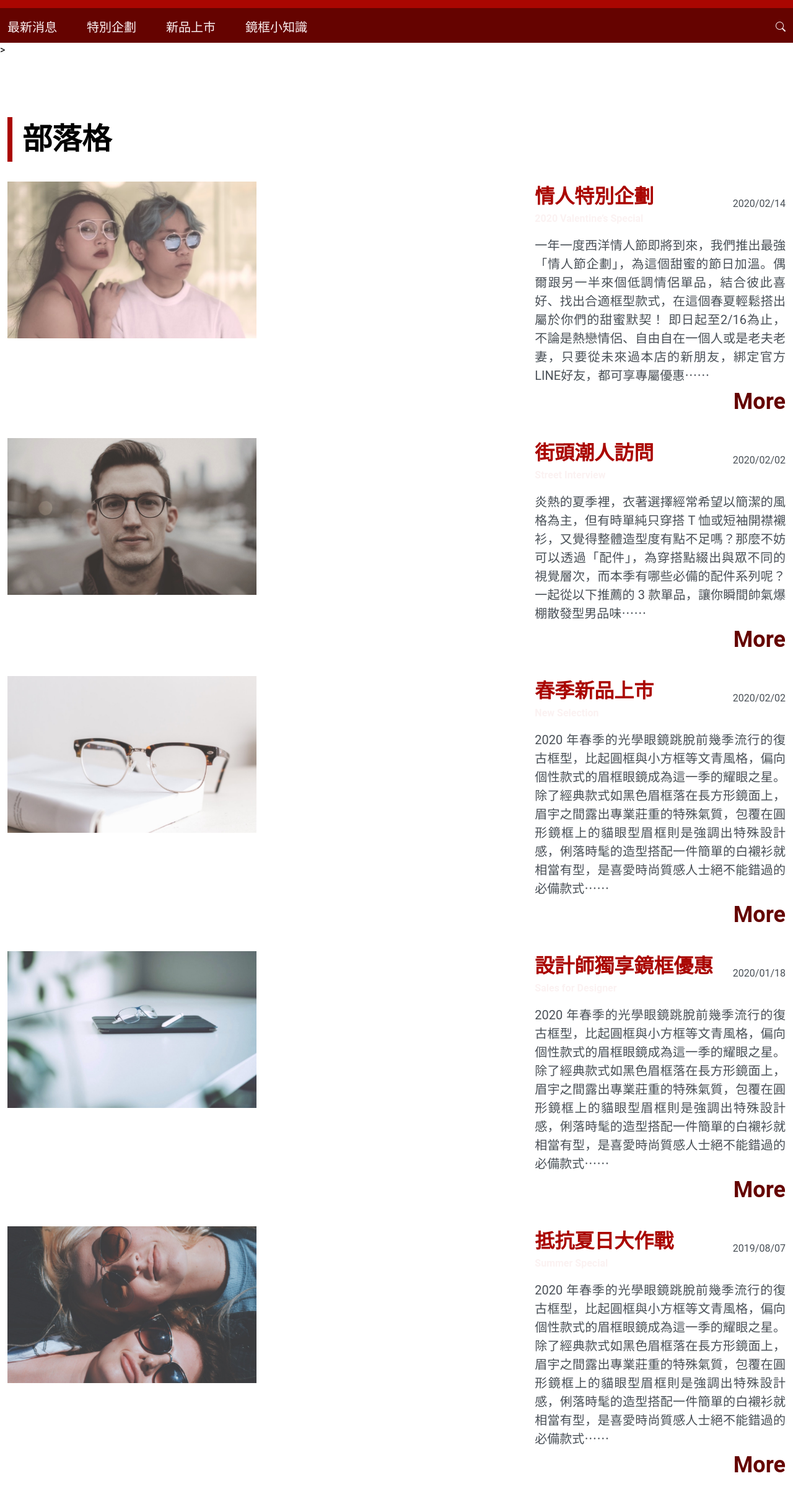
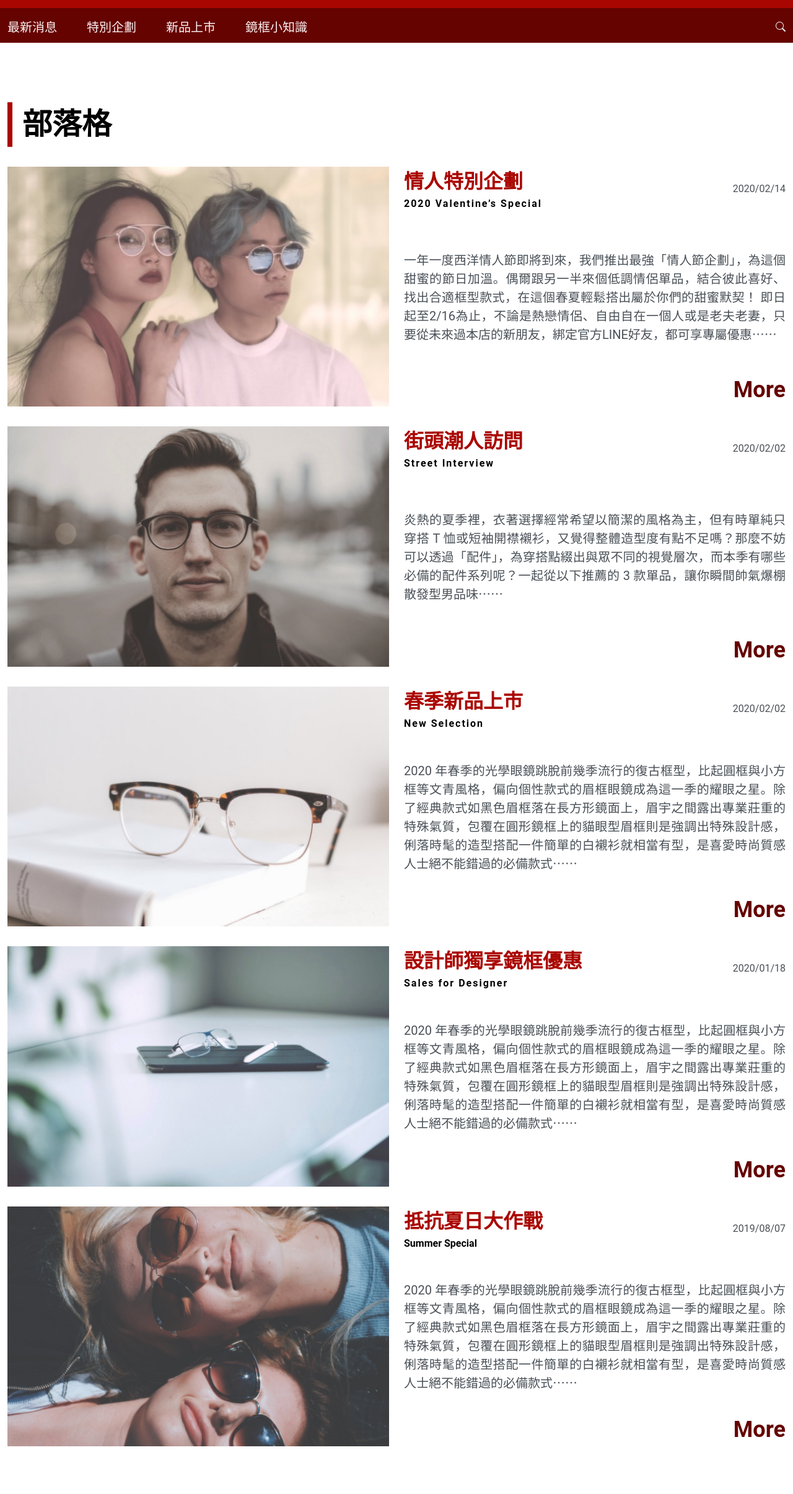
Before and after one commit to ginn723/WebLayoutTraining-week4, a plain HTML site: page blog.html in a window 1280 px wide. Shown: the part 67-2478 px from the top of the page at 62% size. Drawn offline with nearby package versions, Linux system fonts and the light colour scheme; a web font is replaced by a local one.

Commit message:
Update 2022-09-02T11:25:53.479Z

```diff
--- a/blog.html
+++ b/blog.html
@@ -4,7 +4,7 @@
     <meta charset="UTF-8" />
     <meta name="viewport" content="width=device-width, initial-scale=1.0" />
     <meta http-equiv="X-UA-Compatible" content="ie=edge" />
-    <title>首頁</title>
+    <title>眼鏡形象網站</title>
 
     <link rel="stylesheet" href="./assets/style/all.css" />
   </head>
@@ -77,139 +77,142 @@
       </div>
     </div>
   </div>
-</div>>
-
+</div>
 
 <!-- title -->
 <div class="container">
   <h2 class="border-left fs-48 fs-sm-24 mt-96 px-16 bold">部落格</h2>
 </div>
 
-
 <!-- content -->
 <div class="container">
-
   <!-- blog -->
   <div class="blog blog1 flex d-sm-block mt-32">
-      <a href="./blog-inner.html">
+
       <div class="blog-img w-50 w-sm-100 px-12">
-          <img src="./assets/images/blog-1.png" alt="">
+        <a href="./blog-inner.html"></a>
+        <img src="./assets/images/blog-1.png" alt="" />
+        </a>
       </div>
       <div class="blog-details w-50 w-sm-100 px-12">
         <div class="flex justify-content-between align-items-center">
           <div class="title bold">
             <h3 class="fs-32 fs-md-24 primary-color">情人特別企劃</h3>
-              <p class="fs20 fs-md-16">2020 Valentine’s Special</p>
+            <p class="fs20 fs-md-16 dark letter-spacing-2">2020 Valentine’s Special</p>
           </div>
-            <div class="date gray">
-              2020/02/14
-            </div>
+          <div class="date gray">2020/02/14</div>
         </div>
         <p class="gray fs-20 mt-16 mt-md-4 text-justify d-md-none d-sm-none">
-          一年一度西洋情人節即將到來，我們推出最強「情人節企劃」，為這個甜蜜的節日加溫。偶爾跟另一半來個低調情侶單品，結合彼此喜好、找出合適框型款式，在這個春夏輕鬆搭出屬於你們的甜蜜默契！ 即日起至2/16為止，不論是熱戀情侶、自由自在一個人或是老夫老妻，只要從未來過本店的新朋友，綁定官方LINE好友，都可享專屬優惠⋯⋯
+          一年一度西洋情人節即將到來，我們推出最強「情人節企劃」，為這個甜蜜的節日加溫。偶爾跟另一半來個低調情侶單品，結合彼此喜好、找出合適框型款式，在這個春夏輕鬆搭出屬於你們的甜蜜默契！
+          即日起至2/16為止，不論是熱戀情侶、自由自在一個人或是老夫老妻，只要從未來過本店的新朋友，綁定官方LINE好友，都可享專屬優惠⋯⋯
         </p>
         <p class="d-none d-md-block gray text-justify mt-md-4 d-sm-none">
           一年一度西洋情人節即將到來，我們推出最強「情人節企劃」，為這個甜蜜的節日加溫。偶爾跟另一半來個低調情侶單品，結合彼此喜好、找出合適框型款式，在這個春夏輕鬆搭出屬於你們的甜蜜默契！即日起至2/16為止，不論是熱戀情侶、自由自在一個人或是老夫老妻⋯⋯more
         </p>
         <div class="more text-right d-md-none">
-            <a class="fs-36 secondary-color bold" href="./blog-inner.html">More</a>
+          <a class="fs-36 secondary-color bold" href="./blog-inner.html"
+            >More</a
+          >
         </div>
       </div>
-      </a>
-
   </div>
 
   <div class="blog blog2 flex d-sm-block mt-32">
+      <div class="blog-img w-50 w-md-50 w-sm-100 px-12">
         <a href="./blog-inner.html">
-        <div class="blog-img w-50 w-sm-100 px-12">
-          <img src="./assets/images/blog-2.png" alt="">
+          <img src="./assets/images/blog-2.png" alt="" />
+        </a>
       </div>
       <div class="blog-details w-50 w-sm-100 px-12">
         <div class="flex justify-content-between align-items-center">
           <div class="title bold">
             <h3 class="fs-32 fs-md-24 primary-color">街頭潮人訪問</h3>
-              <p class="fs20 fs-md-16">Street Interview</p>
+            <p class="fs20 fs-md-16 dark letter-spacing-2">Street Interview</p>
           </div>
-            <div class="date gray">
-              2020/02/02
+          <div class="date gray">2020/02/02</div>
+        </div>
+        <p class="gray fs-20 mt-16 mt-md-4 text-justify d-md-none d-sm-none">
+          炎熱的夏季裡，衣著選擇經常希望以簡潔的風格為主，但有時單純只穿搭 T
+          恤或短袖開襟襯衫，又覺得整體造型度有點不足嗎？那麼不妨可以透過「配件」，為穿搭點綴出與眾不同的視覺層次，而本季有哪些必備的配件系列呢？一起從以下推薦的
+          3 款單品，讓你瞬間帥氣爆棚散發型男品味⋯⋯
+        </p>
+        <p class="d-none d-md-block gray text-justify mt-md-4 d-sm-none">
+          炎熱的夏季裡，衣著選擇經常希望以簡潔的風格為主，但有時單純只穿搭 T
+          恤或短袖開襟襯衫，又覺得整體造型度有點不足嗎？那麼不妨可以透過「配件」，為穿搭點綴出與眾不同的視覺層次，而本季有哪些必備的配件系列呢？一起從以下推薦的
+          3 款單品，讓你瞬間帥氣⋯⋯more
+        </p>
+        <div class="more text-right d-md-none">
+          <a class="fs-36 secondary-color bold" href="./blog-inner.html"
+            >More</a
+          >
         </div>
       </div>
-          <p class="gray fs-20 mt-16 mt-md-4 text-justify d-md-none d-sm-none">
-          炎熱的夏季裡，衣著選擇經常希望以簡潔的風格為主，但有時單純只穿搭 T 恤或短袖開襟襯衫，又覺得整體造型度有點不足嗎？那麼不妨可以透過「配件」，為穿搭點綴出與眾不同的視覺層次，而本季有哪些必備的配件系列呢？一起從以下推薦的 3 款單品，讓你瞬間帥氣爆棚散發型男品味⋯⋯
-          </p>
-          <p class="d-none d-md-block gray text-justify mt-md-4 d-sm-none">
-            炎熱的夏季裡，衣著選擇經常希望以簡潔的風格為主，但有時單純只穿搭 T 恤或短袖開襟襯衫，又覺得整體造型度有點不足嗎？那麼不妨可以透過「配件」，為穿搭點綴出與眾不同的視覺層次，而本季有哪些必備的配件系列呢？一起從以下推薦的 3 款單品，讓你瞬間帥氣⋯⋯more
-          </p>
-          <div class="more text-right d-md-none">
-            <a class="fs-36 secondary-color bold" href="./blog-inner.html">More</a>
-          </div>
-        </div>
-      </a>
-
   </div>
 
   <div class="blog blog3 flex d-sm-block mt-32">
+      <div class="blog-img w-50 w-sm-100 px-12">
         <a href="./blog-inner.html">
-        <div class="blog-img w-50 w-sm-100 px-12">
-          <img src="./assets/images/blog-3.png" alt="">
+          <img src="./assets/images/blog-3.png" alt="" />
+        </a>
       </div>
       <div class="blog-details w-50 w-sm-100 px-12">
         <div class="flex justify-content-between align-items-center">
           <div class="title bold">
             <h3 class="fs-32 fs-md-24 primary-color">春季新品上市</h3>
-              <p class="fs20 fs-md-16">New Selection</p>
+            <p class="fs20 fs-md-16 dark letter-spacing-2">New Selection</p>
           </div>
-            <div class="date gray">
-              2020/02/02
-            </div>
+          <div class="date gray">2020/02/02</div>
         </div>
         <p class="gray fs-20 mt-16 mt-md-4 text-justify d-md-none d-sm-none">
-          2020 年春季的光學眼鏡跳脫前幾季流行的復古框型，比起圓框與小方框等文青風格，偏向個性款式的眉框眼鏡成為這一季的耀眼之星。除了經典款式如黑色眉框落在長方形鏡面上，眉宇之間露出專業莊重的特殊氣質，包覆在圓形鏡框上的貓眼型眉框則是強調出特殊設計感，俐落時髦的造型搭配一件簡單的白襯衫就相當有型，是喜愛時尚質感人士絕不能錯過的必備款式⋯⋯
+          2020
+          年春季的光學眼鏡跳脫前幾季流行的復古框型，比起圓框與小方框等文青風格，偏向個性款式的眉框眼鏡成為這一季的耀眼之星。除了經典款式如黑色眉框落在長方形鏡面上，眉宇之間露出專業莊重的特殊氣質，包覆在圓形鏡框上的貓眼型眉框則是強調出特殊設計感，俐落時髦的造型搭配一件簡單的白襯衫就相當有型，是喜愛時尚質感人士絕不能錯過的必備款式⋯⋯
         </p>
         <p class="d-none d-md-block gray text-justify mt-md-4 d-sm-none">
           一年一度西洋情人節即將到來，我們推出最強「情人節企劃」，為這個甜蜜的節日加溫。偶爾跟另一半來個低調情侶單品，結合彼此喜好、找出合適框型款式，在這個春夏輕鬆搭出屬於你們的甜蜜默契！即日起至2/16為止，不論是熱戀情侶、自由自在一個人或是老夫老妻⋯⋯more
         </p>
         <div class="more text-right d-md-none">
-            <a class="fs-36 secondary-color bold" href="./blog-inner.html">More</a>
+          <a class="fs-36 secondary-color bold" href="./blog-inner.html"
+            >More</a
+          >
         </div>
       </div>
-      </a>
-
   </div>
 
   <div class="blog blog4 flex d-sm-block mt-32">
+      <div class="blog-img w-50 w-sm-100 px-12">
         <a href="./blog-inner.html">
-        <div class="blog-img w-50 w-sm-100 px-12">
-          <img src="./assets/images/blog-4.png" alt="">
+          <img src="./assets/images/blog-4.png" alt="" />
+        </a>
       </div>
       <div class="blog-details w-50 w-sm-100 px-12">
         <div class="flex justify-content-between align-items-center">
           <div class="title bold">
             <h3 class="fs-32 fs-md-24 primary-color">設計師獨享鏡框優惠</h3>
-              <p class="fs20 fs-md-16">Sales for Designer</p>
+            <p class="fs20 fs-md-16 dark letter-spacing-2">Sales for Designer</p>
           </div>
-            <div class="date gray">
-              2020/01/18
+          <div class="date gray">2020/01/18</div>
+        </div>
+        <p class="gray fs-20 mt-16 mt-md-4 text-justify d-md-none d-sm-none">
+          2020
+          年春季的光學眼鏡跳脫前幾季流行的復古框型，比起圓框與小方框等文青風格，偏向個性款式的眉框眼鏡成為這一季的耀眼之星。除了經典款式如黑色眉框落在長方形鏡面上，眉宇之間露出專業莊重的特殊氣質，包覆在圓形鏡框上的貓眼型眉框則是強調出特殊設計感，俐落時髦的造型搭配一件簡單的白襯衫就相當有型，是喜愛時尚質感人士絕不能錯過的必備款式⋯⋯
+        </p>
+        <p class="d-none d-md-block gray text-justify mt-md-4 d-sm-none">
+          2020
+          年春季的光學眼鏡跳脫前幾季流行的復古框型，比起圓框與小方框等文青風格，偏向個性款式的眉框眼鏡成為這一季的耀眼之星。除了經典款式如黑色眉框落在長方形鏡面上，眉宇之間露出專業莊重的特殊氣質，包覆在圓形鏡框上的貓眼型眉框則是強調出特殊設計感，⋯⋯more
+        </p>
+        <div class="more text-right d-md-none">
+          <a class="fs-36 secondary-color bold" href="./blog-inner.html"
+            >More</a
+          >
         </div>
       </div>
-          <p class="gray fs-20 mt-16 mt-md-4 text-justify d-md-none d-sm-none">
-          2020 年春季的光學眼鏡跳脫前幾季流行的復古框型，比起圓框與小方框等文青風格，偏向個性款式的眉框眼鏡成為這一季的耀眼之星。除了經典款式如黑色眉框落在長方形鏡面上，眉宇之間露出專業莊重的特殊氣質，包覆在圓形鏡框上的貓眼型眉框則是強調出特殊設計感，俐落時髦的造型搭配一件簡單的白襯衫就相當有型，是喜愛時尚質感人士絕不能錯過的必備款式⋯⋯
-          </p>
-          <p class="d-none d-md-block gray text-justify mt-md-4 d-sm-none">
-            2020 年春季的光學眼鏡跳脫前幾季流行的復古框型，比起圓框與小方框等文青風格，偏向個性款式的眉框眼鏡成為這一季的耀眼之星。除了經典款式如黑色眉框落在長方形鏡面上，眉宇之間露出專業莊重的特殊氣質，包覆在圓形鏡框上的貓眼型眉框則是強調出特殊設計感，⋯⋯more
-          </p>
-          <div class="more text-right d-md-none">
-            <a class="fs-36 secondary-color bold" href="./blog-inner.html">More</a>
-          </div>
-        </div>
-      </a>
-
   </div>
 
   <div class="blog blog5 flex d-sm-block mt-32">
+      <div class="blog-img w-50 w-sm-100 px-12">
         <a href="./blog-inner.html">
-        <div class="blog-img w-50 w-sm-100 px-12">
-          <img src="./assets/images/blog-5.png" alt="">
+          <img src="./assets/images/blog-5.png" alt="" />
+        </a>
       </div>
       <div class="blog-details w-50 w-sm-100 px-12">
         <div class="flex justify-content-between align-items-center">
@@ -217,24 +220,23 @@
             <h3 class="fs-32 fs-md-24 primary-color">抵抗夏日大作戰</h3>
             <p class="fs20 fs-md-16">Summer Special</p>
           </div>
-            <div class="date gray">
-              2019/08/07
+          <div class="date gray">2019/08/07</div>
+        </div>
+        <p class="gray fs-20 mt-16 mt-md-4 text-justify d-md-none d-sm-none">
+          2020
+          年春季的光學眼鏡跳脫前幾季流行的復古框型，比起圓框與小方框等文青風格，偏向個性款式的眉框眼鏡成為這一季的耀眼之星。除了經典款式如黑色眉框落在長方形鏡面上，眉宇之間露出專業莊重的特殊氣質，包覆在圓形鏡框上的貓眼型眉框則是強調出特殊設計感，俐落時髦的造型搭配一件簡單的白襯衫就相當有型，是喜愛時尚質感人士絕不能錯過的必備款式⋯⋯
+        </p>
+        <p class="d-none d-md-block gray text-justify mt-md-4 d-sm-none">
+          2020
+          年春季的光學眼鏡跳脫前幾季流行的復古框型，比起圓框與小方框等文青風格，偏向個性款式的眉框眼鏡成為這一季的耀眼之星。除了經典款式如黑色眉框落在長方形鏡面上，眉宇之間露出專業莊重的特殊氣質，包覆在圓形鏡框上的貓眼型眉框則是強調出特殊設計感，⋯⋯more
+        </p>
+        <div class="more text-right d-md-none">
+          <a class="fs-36 secondary-color bold" href="./blog-inner.html"
+            >More</a
+          >
         </div>
       </div>
-          <p class="gray fs-20 mt-16 mt-md-4 text-justify d-md-none d-sm-none">
-          2020 年春季的光學眼鏡跳脫前幾季流行的復古框型，比起圓框與小方框等文青風格，偏向個性款式的眉框眼鏡成為這一季的耀眼之星。除了經典款式如黑色眉框落在長方形鏡面上，眉宇之間露出專業莊重的特殊氣質，包覆在圓形鏡框上的貓眼型眉框則是強調出特殊設計感，俐落時髦的造型搭配一件簡單的白襯衫就相當有型，是喜愛時尚質感人士絕不能錯過的必備款式⋯⋯
-          </p>
-          <p class="d-none d-md-block gray text-justify mt-md-4 d-sm-none">
-            2020 年春季的光學眼鏡跳脫前幾季流行的復古框型，比起圓框與小方框等文青風格，偏向個性款式的眉框眼鏡成為這一季的耀眼之星。除了經典款式如黑色眉框落在長方形鏡面上，眉宇之間露出專業莊重的特殊氣質，包覆在圓形鏡框上的貓眼型眉框則是強調出特殊設計感，⋯⋯more
-          </p>
-          <div class="more text-right d-md-none">
-            <a class="fs-36 secondary-color bold" href="./blog-inner.html">More</a>
   </div>
-        </div>
-      </a>
-
-    </div>
-
 
   <!-- pagination -->
   <div class="pagination my-80">
@@ -248,20 +250,7 @@
       <li><a href="#">下一頁</a></li>
     </ul>
   </div>
-
 </div>
-
-
-
-
-
-
-
-
-
-
-
-
 
 
     <footer class="footer">
```
Also changed, not shown: blog-inner.html (+1 -1 lines), category-sunglasses.html (+1 -1 lines), category.html (+1 -1 lines), index.html (+1 -1 lines), location-inner.html (+1 -1 lines), location.html (+1 -1 lines), qa.html (+1 -1 lines). Lines whose indentation alone changed are shown as unchanged.
